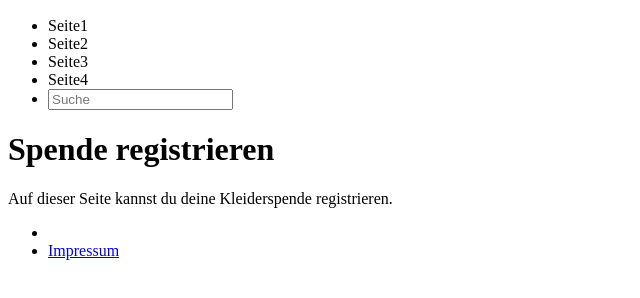
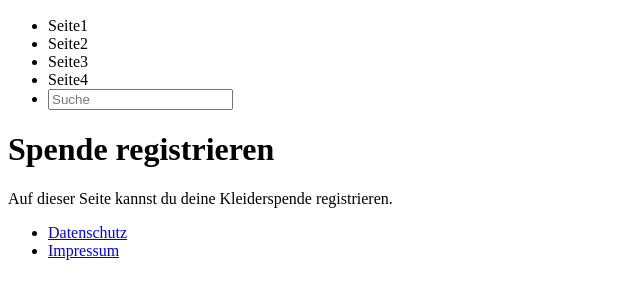
Before and after one commit to RinaMoench/KleiderspendenRegistrierung, a plain HTML site: page index.html in a window 1280 px wide. Shown: the part 356-654 px from the top of the page, without its empty margins (0-640 px from the left). Drawn offline with Linux system fonts and the light colour scheme.

Commit message:
Footer Link Datenschutz erstellt

```diff
--- a/index.html
+++ b/index.html
@@ -46,8 +46,7 @@
         <nav>
             <ul>
                 <li>
-                    <!--<a href="datenschutz.html">Datenschutz</a>-->
-
+                    <a href="datenschutz.html">Datenschutz</a>
                 </li>
                 <li>
                     <a href="impressum.html">Impressum</a>
```
